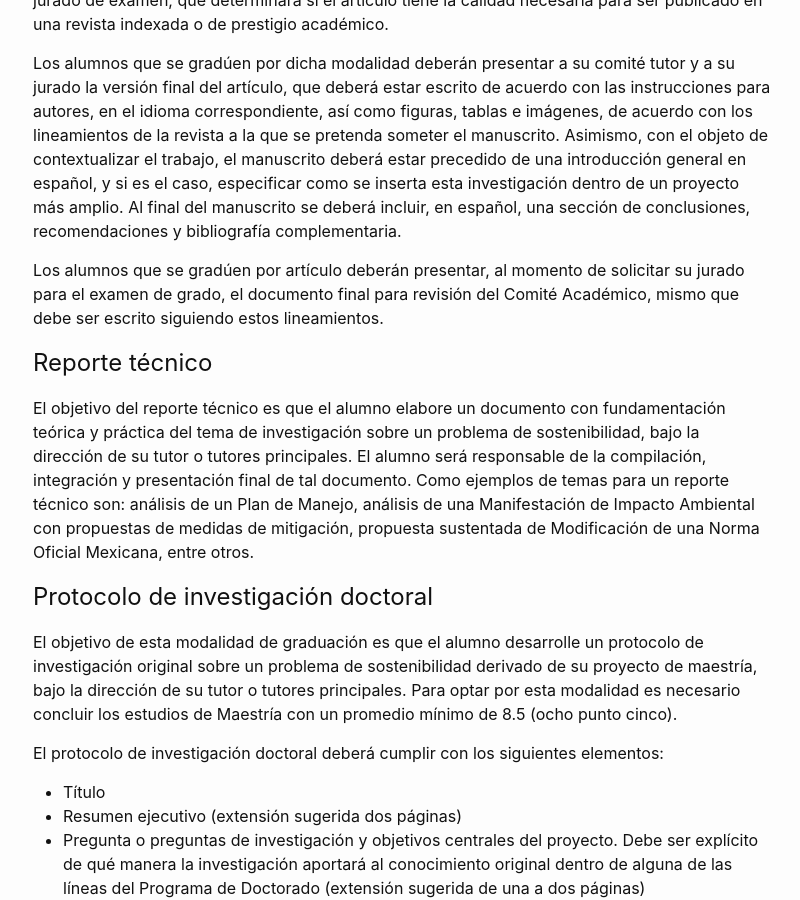
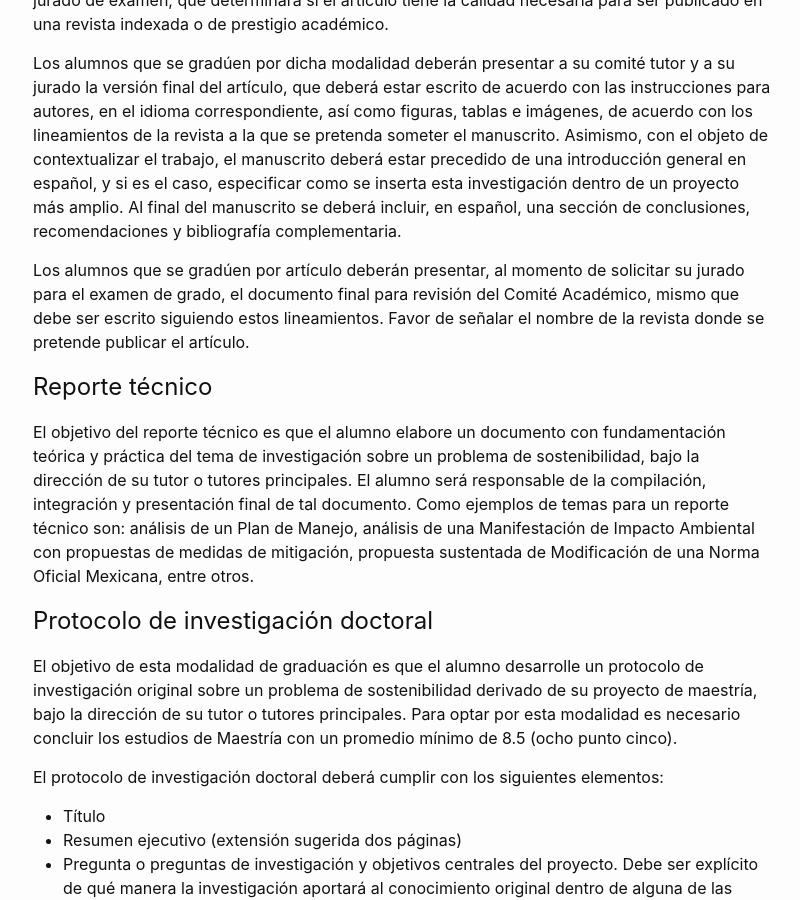
Before and after one commit to pcs-unam/pcs-unam.github.io, a Jekyll site: the page built from maestria/modalidades_graduacion.md, in a window 1280 px wide and 900 px high, scrolled down 789 px. Shown: the whole window, without its empty margins (237-1037 px from the left). Built offline with Jekyll 4.4.1, drawn with Linux system fonts in a browser that asks for light colours.

Commit message:
Se agregó en los lineamientos para artículo que se debe señalar el nombre de la revista donde se pretende publicar.

```diff
--- a/maestria/modalidades_graduacion.md
+++ b/maestria/modalidades_graduacion.md
@@ -53,7 +53,8 @@ recomendaciones y bibliografía complementaria.
 Los alumnos que se gradúen por artículo deberán presentar, al momento
 de solicitar su jurado para el examen de grado, el documento final
 para revisión del Comité Académico, mismo que debe ser escrito
-siguiendo estos lineamientos.
+siguiendo estos lineamientos. Favor de señalar el nombre de la revista
+donde se pretende publicar el artículo.
 
 
 
```
